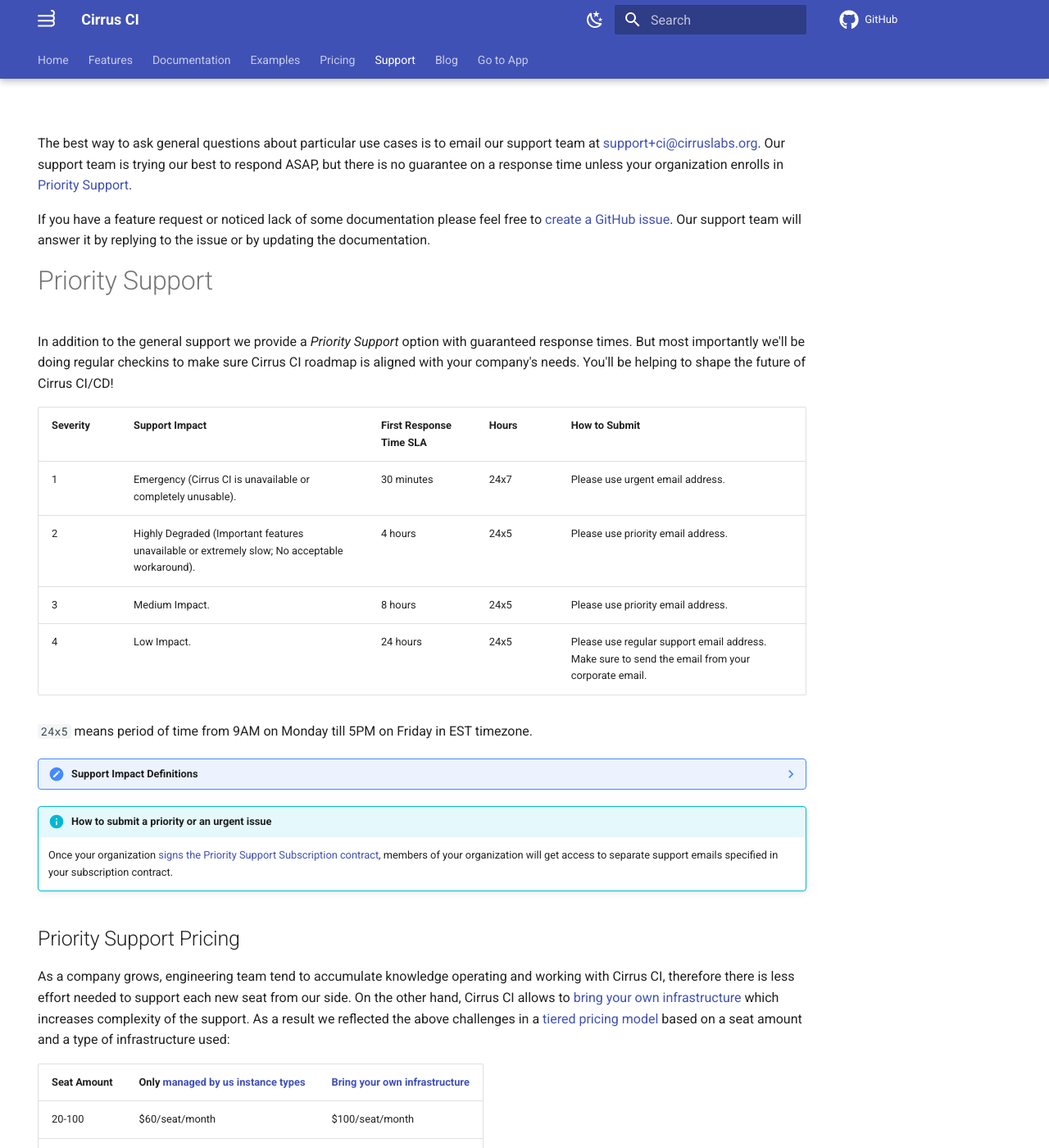
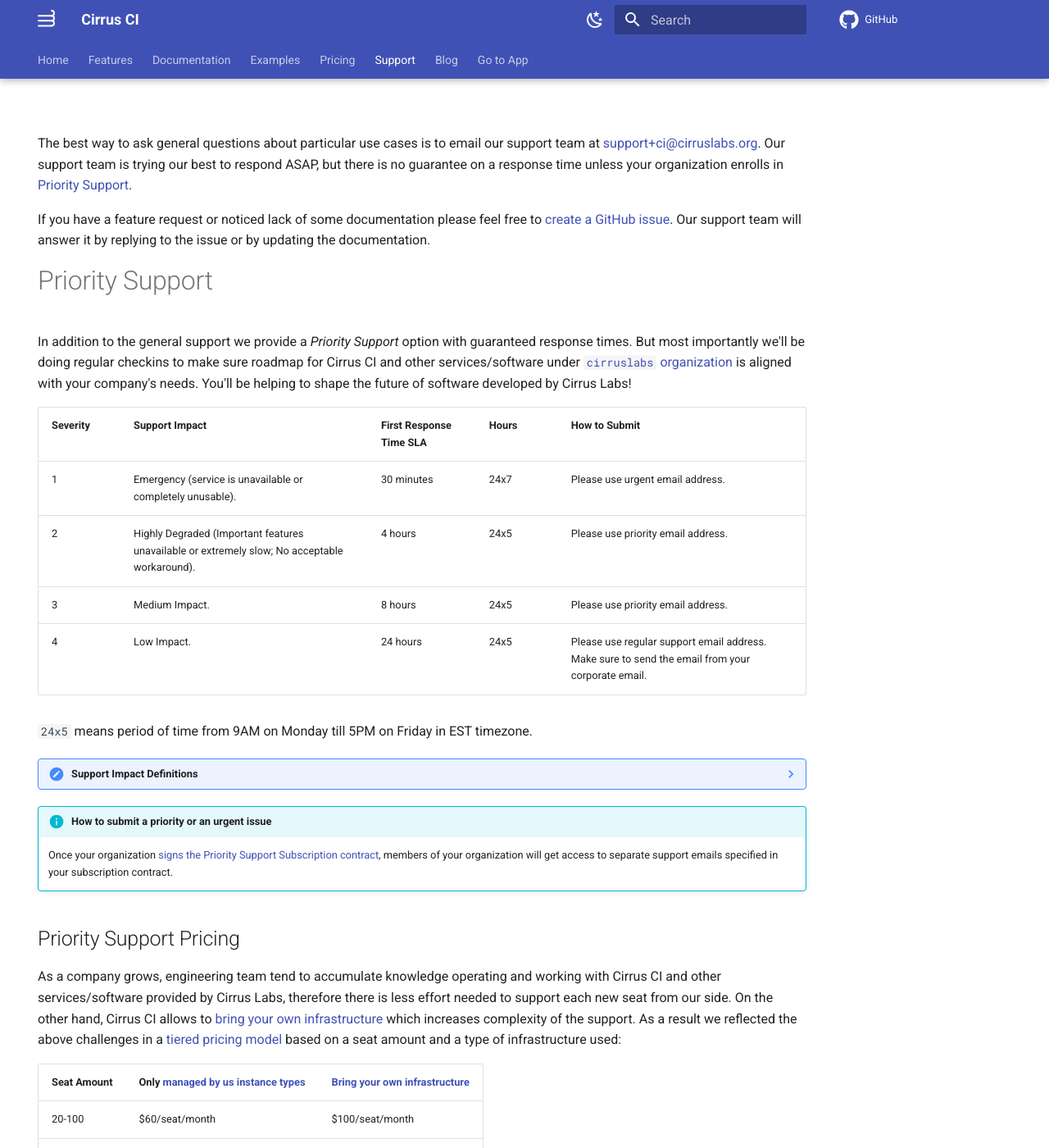
Before and after one commit to cirruslabs/cirrus-ci-docs, an MkDocs documentation site: the page built from docs/support.md, in a window 1280 px wide and 1400 px high. Shown: the whole window at 82% size. Built offline with MkDocs 1.6.1 and Material for MkDocs 9.7.7, drawn with Linux system fonts in a browser that asks for light colours; comment, search, counter and statistics services are not loaded; some of the changed text lies outside the part shown.

Commit message:
Note about priority support for additional services/software (#1117)
* Note about priority support for additional services/software

Now we have more services/software that we are willing to support and take external request. Let's mention it on our main support page that everything is included in Cirrus Priority Support.

* Update docs/support.md

Co-authored-by: Nikolay Edigaryev <edigaryev@gmail.com>

Co-authored-by: Nikolay Edigaryev <edigaryev@gmail.com>

```diff
--- a/docs/support.md
+++ b/docs/support.md
@@ -14,11 +14,12 @@ Our support team will answer it by replying to the issue or by updating the docu
 # Priority Support
 
 In addition to the general support we provide a *Priority Support* option with guaranteed response times. But most importantly we'll be doing
-regular checkins to make sure Cirrus CI roadmap is aligned with your company's needs. You'll be helping to shape the future of Cirrus CI/CD!
+regular checkins to make sure roadmap for Cirrus CI and other services/software under [`cirruslabs` organization](https://github.com/cirruslabs) is aligned with your company's needs.
+You'll be helping to shape the future of software developed by Cirrus Labs!
 
 | Severity | Support Impact                                                                                | First Response Time SLA | Hours | How to Submit                                                                                    |
 |----------|-----------------------------------------------------------------------------------------------|-------------------------|-------|--------------------------------------------------------------------------------------------------|
-| 1        | Emergency (Cirrus CI is unavailable or completely unusable).                                  | 30 minutes              | 24x7  | Please use urgent email address.                                                                 |
+| 1        | Emergency (service is unavailable or completely unusable).                                    | 30 minutes              | 24x7  | Please use urgent email address.                                                                 |
 | 2        | Highly Degraded (Important features unavailable or extremely slow; No acceptable workaround). | 4 hours                 | 24x5  | Please use priority email address.                                                               |
 | 3        | Medium Impact.                                                                                | 8 hours                 | 24x5  | Please use priority email address.                                                               |
 | 4        | Low Impact.                                                                                   | 24 hours                | 24x5  | Please use regular support email address. Make sure to send the email from your corporate email. |
@@ -27,14 +28,14 @@ regular checkins to make sure Cirrus CI roadmap is aligned with your company's n
 
 <!-- markdownlint-disable MD037 -->
 ??? note "Support Impact Definitions"
-    * **Severity 1** - Cirrus CI is unavailable or completely unusable. An urgent issue can be filed and
+    * **Severity 1** - Cirrus CI or other services is unavailable or completely unusable. An urgent issue can be filed and
       our On-Call Support Engineer will respond within 30 minutes. Example: Cirrus CI showing 502 errors for all users.
-    * **Severity 2** - Cirrus CI is Highly Degraded Significant Business Impact. Important Cirrus CI features are unavailable
+    * **Severity 2** - Cirrus CI or other services is Highly Degraded Significant Business Impact. Important Cirrus CI features are unavailable
       or extremely slowed, with no acceptable workaround.
-    * **Severity 3** - Something is preventing normal Cirrus CI operation Some Business Impact. Important Cirrus CI
-      features are unavailable or somewhat slowed, but a workaround is available. Cirrus CI use has a minor loss of operational functionality.
+    * **Severity 3** - Something is preventing normal service operation Some Business Impact. Important features of Cirrus CI or other services
+      are unavailable or somewhat slowed, but a workaround is available. Cirrus CI use has a minor loss of operational functionality.
     * **Severity 4** - Questions or Clarifications around features or documentation Minimal or no Business Impact.
-      Information, an enhancement, or documentation clarification is requested, but there is no impact on the operation of Cirrus CI.
+      Information, an enhancement, or documentation clarification is requested, but there is no impact on the operation of Cirrus CI or other services/software.
 
 !!! info "How to submit a priority or an urgent issue"
     Once your organization [signs the Priority Support Subscription contract](#how-to-purchase-priority-support-subscription),
@@ -42,7 +43,7 @@ regular checkins to make sure Cirrus CI roadmap is aligned with your company's n
 
 ## Priority Support Pricing
 
-As a company grows, engineering team tend to accumulate knowledge operating and working with Cirrus CI,
+As a company grows, engineering team tend to accumulate knowledge operating and working with Cirrus CI and other services/software provided by Cirrus Labs,
 therefore there is less effort needed to support each new seat from our side. On the other hand, Cirrus CI allows to [bring your own infrastructure](guide/supported-computing-services.md)
 which increases complexity of the support. As a result we reflected the above challenges in a [tiered pricing model](https://www.rebilly.com/blog/subscription-business-pricing-formulas/#tiered)
 based on a seat amount and a type of infrastructure used:
@@ -67,4 +68,4 @@ Note that Priority Support Subscription requires a purchase of a minimum of 20 s
 
 Please email [sales@cirruslabs.org](mailto:sales@cirruslabs.org), so we can get a support contract in addition to [TOC](legal/terms.md).
 The contract will contain a special priority email address for your organization and other helpful information. Sales team will
-also schedule a check-in meeting to make sure your engineering team is set for success and Cirrus CI roadmap aligns with your needs.
+also schedule a check-in meeting to make sure your engineering team is set for success and Cirrus Labs roadmap aligns with your needs.
```
